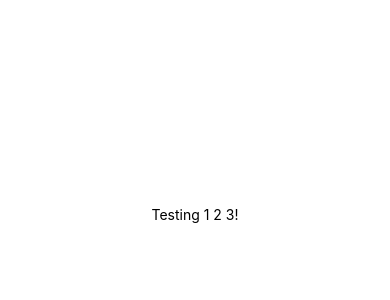
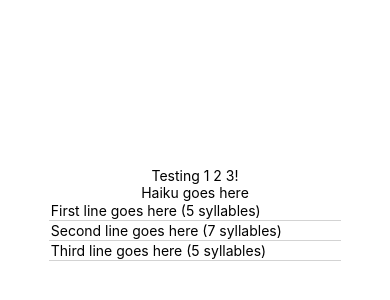
Before and after one commit to dillydally414/HaikuApp, a React Native app: screen / in a window 390 px wide. Shown: the part 208-508 px from the top of the page. Built offline with nearby package versions, Linux system fonts and the light colour scheme.

Commit message:
Add Haiku skeleton

```diff
--- a/App.tsx
+++ b/App.tsx
@@ -1,6 +1,7 @@
 import { StatusBar } from 'expo-status-bar';
 import styled from 'styled-components/native';
-import { StyleSheet, Text, View } from 'react-native';
+import { Text, View } from 'react-native';
+import Haiku from './Haiku';
 
 const Container = styled(View)`
   align-items: center;
@@ -14,6 +15,7 @@ export default function App() {
     <Container>
       <Text>Testing 1 2 3!</Text>
       <StatusBar style="auto" />
+      <Haiku />
     </Container>
   );
 }
--- /dev/null
+++ b/Haiku.tsx
@@ -0,0 +1,23 @@
+import { Text } from 'react-native';
+import React, { ReactElement, } from 'react';
+import Line from './Line';
+
+const Haiku = (): ReactElement => {
+  return (
+    <>
+      <Text>Haiku goes here</Text>
+      <Line
+        placeholder='First line goes here (5 syllables)'
+      />
+      <Line
+        placeholder='Second line goes here (7 syllables)'
+      />
+      <Line
+        placeholder='Third line goes here (5 syllables)'
+        returnKeyType='done'
+      />
+    </>
+  )
+}
+
+export default Haiku;
--- /dev/null
+++ b/Line.tsx
@@ -0,0 +1,33 @@
+import styled from 'styled-components/native';
+import React, { ReactElement, useState } from 'react';
+import { TextInput } from 'react-native';
+
+
+const StyledLine = styled(TextInput)`
+  border-bottom-color: #D3D3D3;
+  border-bottom-width: 1px;
+  height: 20px;
+  padding-left: 2px;
+  width: 75%;
+`;
+
+const Line = ({
+  placeholder,
+  returnKeyType = 'next',
+}: {
+  placeholder: string,
+  returnKeyType?: 'next' | 'done',
+}): ReactElement => {
+  const [text, setText] = useState('');
+  return (
+    <StyledLine
+      placeholder={placeholder}
+      onChangeText={(text: string) => setText(text)}
+      defaultValue={text}
+      returnKeyType={returnKeyType}
+      autoCapitalize='none'
+    />
+  );
+};
+
+export default Line;
```
